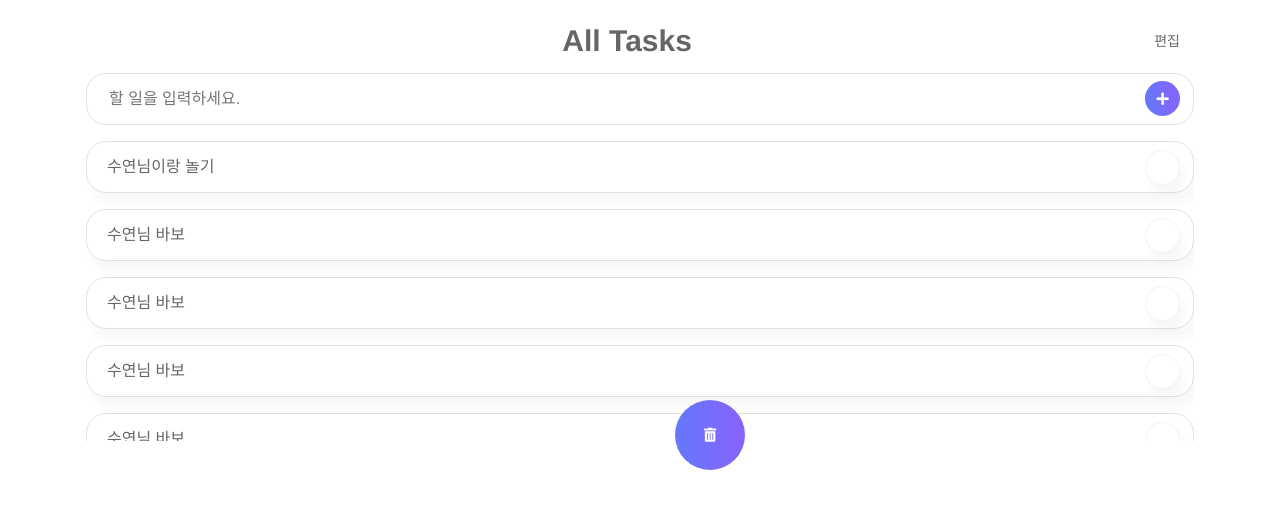
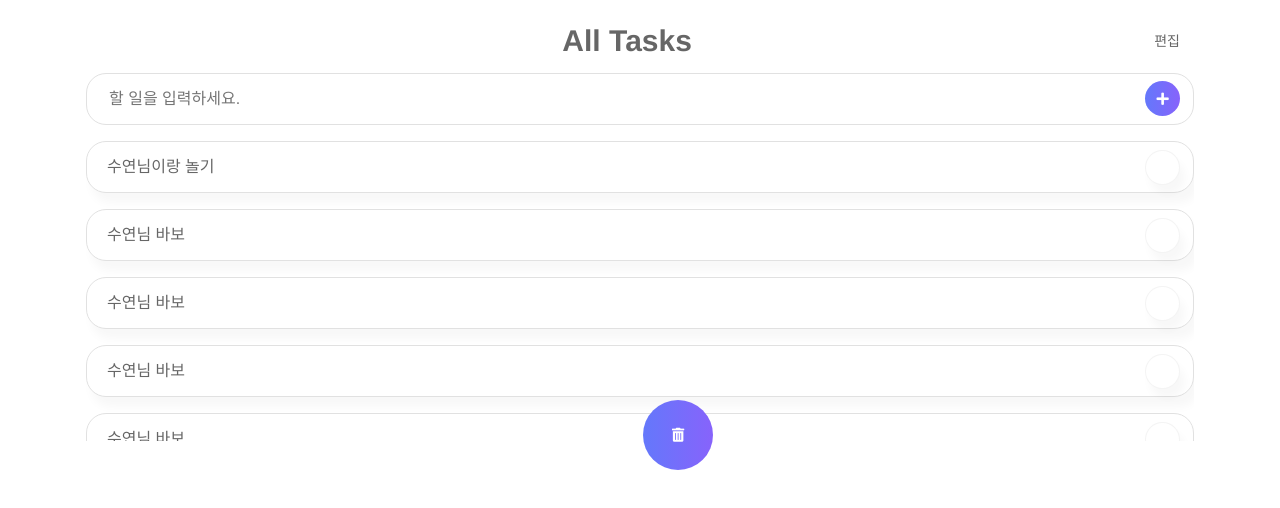
Before and after one commit to Sujin92/todo-vue, a Vue app: page / in a window 1280 px wide. Shown: the top 508 px of the page. Built offline with nearby package versions, Linux system fonts and the light colour scheme; a web font is replaced by a local one; what vuefire would draw is missing.

Commit message:
[S] 스타일 수정

```diff
--- a/src/App.vue
+++ b/src/App.vue
@@ -80,7 +80,7 @@ export default {
       overflow-y: hidden
       height: 100%
     .footer__wrapper
-      width: 100%
+      width: 95%
       position: fixed
       top: 400px
       box-sizing: border-box
```
